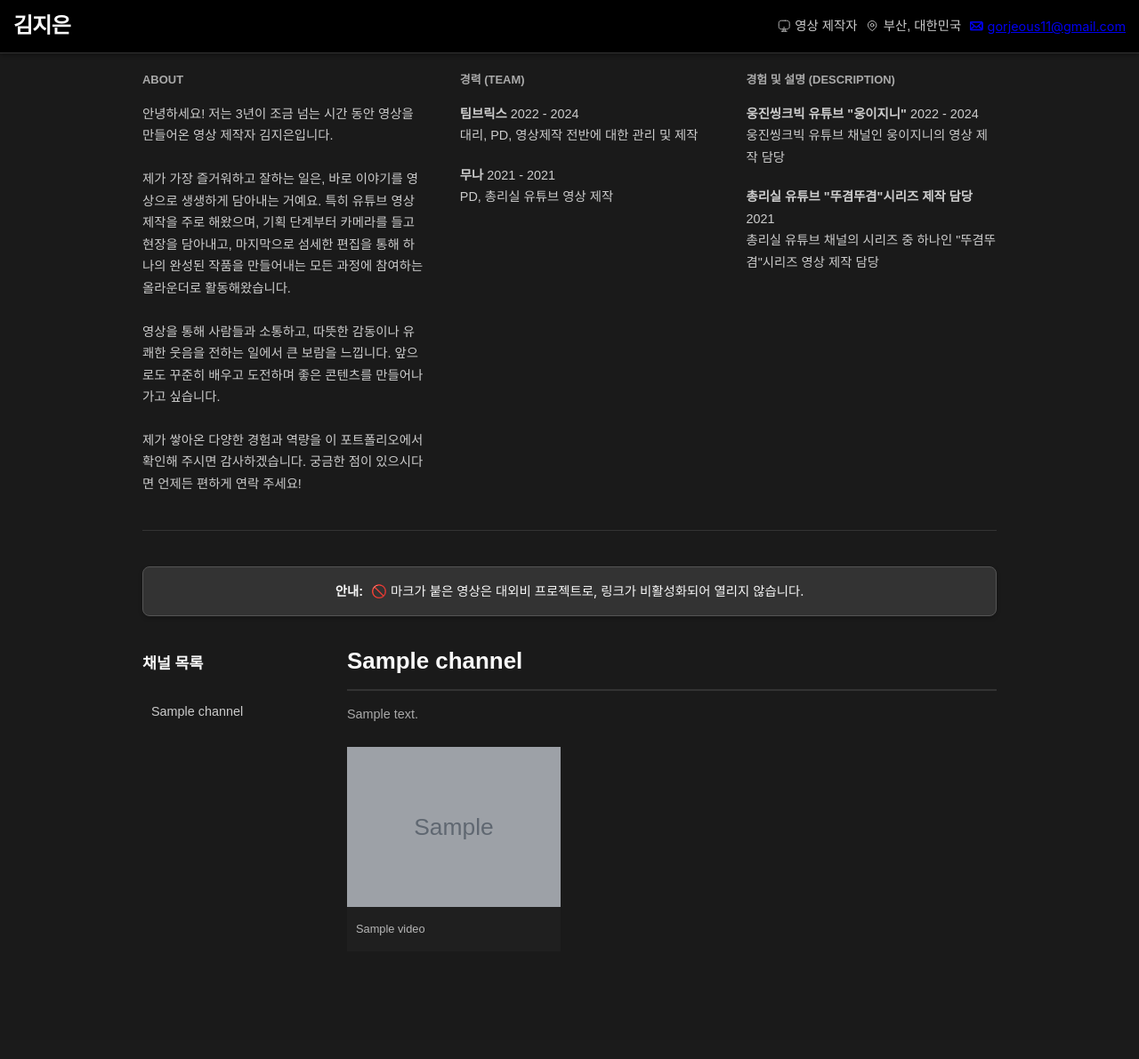
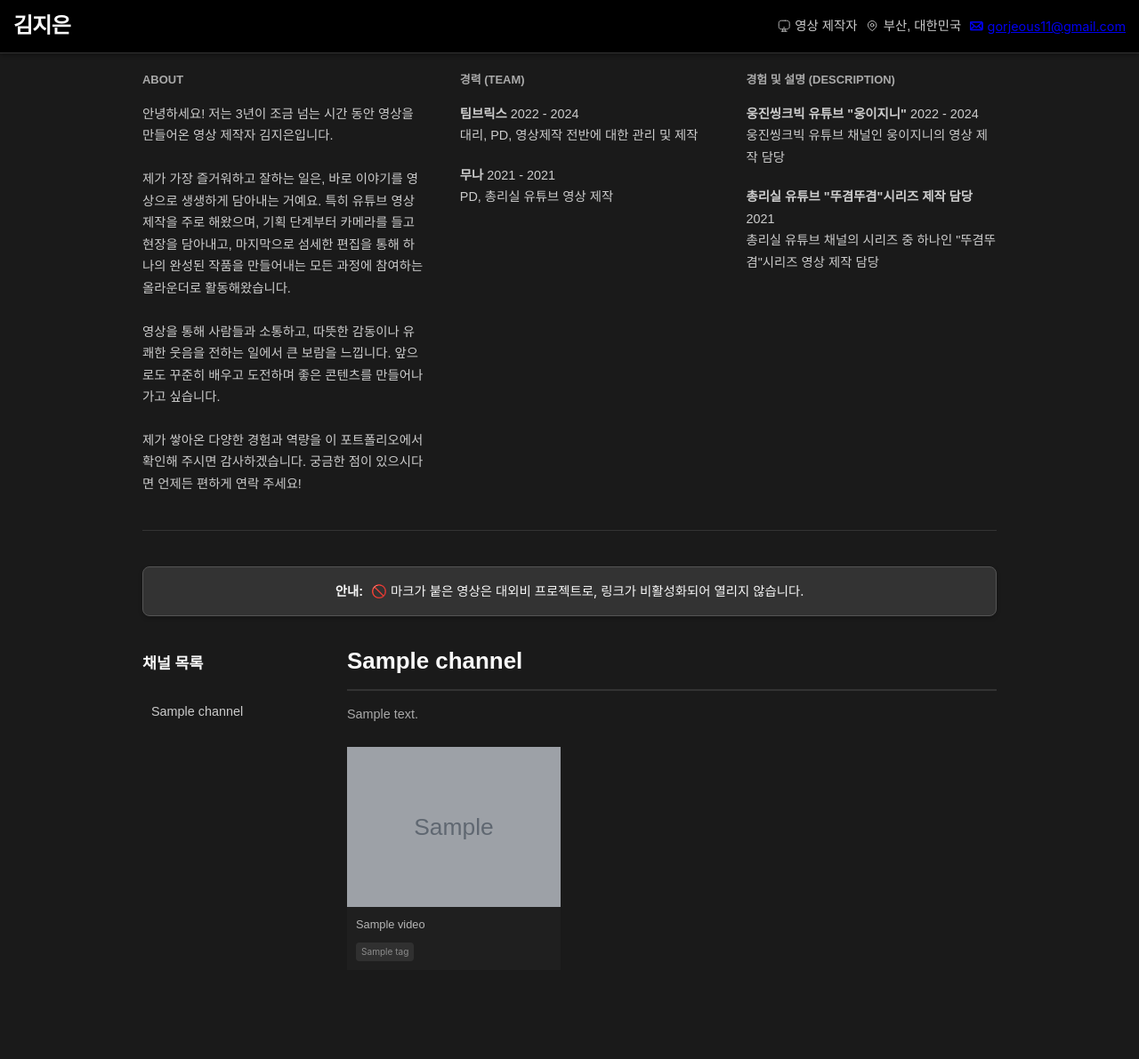
Before and after one commit to toxtuti/JE-portfolio-Replit, a Flask app: template templates/index.html in a window 1280 px wide. Shown: the whole page at 89% size. Before the commit the page ends 1052 px from the top, so only its background shows below. Run offline with Flask 3, Linux system fonts and the light colour scheme; the template is opened without the code that fills it: most values are stand-ins (such as "Sample title", 1, 10 or a date in 2020); grey boxes marked "Sample" are stand-in pictures; some web fonts are replaced.

Commit message:
update tag category

```diff
--- a/main.py
+++ b/main.py
@@ -20,7 +20,7 @@ def get_youtube_video_id(url):
     match = re.search(r'(?:v=|youtu\.be/|embed/|shorts/)([a-zA-Z0-9_-]{11})', url)
     if match:
         return match.group(1)
-    return None
+    return None # 영상 ID를 찾지 못한 경우
 
 # 채널 이름을 HTML ID로 사용할 수 있는 'slug' 형태로 변환하는 함수
 def slugify(text):
@@ -30,7 +30,7 @@ def slugify(text):
     text = text.lower() # 소문자로 변환
     text = re.sub(r'[^a-z0-9가-힣\s-]', '', text) # 한글, 알파벳, 숫자, 공백, 하이픈 외 제거
     text = re.sub(r'[\s]+', '-', text) # 공백을 하이픈으로 대체
-    text = text.strip('-') # 양 끝 하이픈 제거 (수정된 부분!)
+    text = text.strip('-') # 양 끝 하이픈 제거
     return text
 
 def get_youtube_links_from_notion():
@@ -53,6 +53,8 @@ def get_youtube_links_from_notion():
                     }
                 ]
             )
+
+            print("Notion API 응답:", response) # <-- 이 줄이 로그에 데이터를 출력합니다.
 
             all_notion_pages.extend(response['results'])
 
@@ -84,6 +86,7 @@ def get_youtube_links_from_notion():
         final_title = ""
         final_url = ""
         final_thumbnail = ""
+        final_tags = []
 
         if '제목' in properties and properties['제목']['type'] == 'title' and properties['제목']['title']:
             final_title = properties['제목']['title'][0]['plain_text']
@@ -91,6 +94,9 @@ def get_youtube_links_from_notion():
             final_title = properties['Name']['title'][0]['plain_text']
         else:
             final_title = "제목 없음"
+
+        if '태그' in properties and properties['태그']['type'] == 'multi_select':
+            final_tags = [tag['name'] for tag in properties['태그']['multi_select']]
 
         original_youtube_url = ""
         if '유튜브 링크' in properties and properties['유튜브 링크']['type'] == 'url' and properties['유튜브 링크']['url']:
@@ -136,7 +142,8 @@ def get_youtube_links_from_notion():
             grouped_videos_with_sort_key[channel_name]['videos'].append({
                 'title': final_title,
                 'url': final_url,
-                'thumbnail': final_thumbnail
+                'thumbnail': final_thumbnail,
+                'tags': final_tags
             })
 
     return grouped_videos_with_sort_key
@@ -145,7 +152,6 @@ def get_youtube_links_from_notion():
 def index():
     grouped_youtube_data_with_sort = get_youtube_links_from_notion()
 
-    # 각 채널에 대한 코멘트 (실제 노션 '영상구분' 값과 일치해야 함)
     channel_comments = {
         "웅이지니": "웅진씽크빅 유튜브 채널 '웅이지니'에서 제작한 교육 콘텐츠 영상들입니다. 아이들의 학습 흥미를 유발하는 다양한 기획과 편집으로 참여했습니다.",
         "총리실TV": "총리실 공식 유튜브 채널의 주요 영상들입니다. 사회 현안을 쉽고 재미있게 전달하기 위한 기획과 촬영, 편집을 담당했습니다.",
@@ -157,13 +163,11 @@ def index():
         "미분류": "채널 정보가 없거나 분류되지 않은 영상들입니다."
     }
 
-    # 채널들을 '정렬 순서'에 따라 정렬
     sorted_channel_items = sorted(
         grouped_youtube_data_with_sort.items(),
         key=lambda item: item[1]['sort_order']
     )
 
-    # 템플릿에 전달할 최종 정렬된 채널 데이터 구조 생성
     ordered_channels_for_template = []
     for channel_name, channel_info in sorted_channel_items:
         ordered_channels_for_template.append({
--- a/templates/index.html
+++ b/templates/index.html
@@ -306,7 +306,9 @@
             background-color: #222;
             min-height: 50px;
             display: flex;
-            align-items: center;
+            flex-direction: column; /* 세로 정렬 */
+            align-items: flex-start; /* 왼쪽 정렬 */
+            gap: 5px; /* 제목과 태그 사이 간격 */
         }
 
         .video-info h2 {
@@ -320,6 +322,22 @@
             overflow: hidden;
             text-overflow: ellipsis;
             font-family: 'GmarketSansMedium', 'Pretendard', sans-serif;
+        }
+
+        .video-tags {
+            display: flex;
+            flex-wrap: wrap;
+            gap: 4px;
+            margin-top: 5px;
+        }
+
+        .tag {
+            background-color: #3a3a3a;
+            color: #bbb;
+            padding: 2px 6px;
+            border-radius: 4px;
+            font-size: 0.7em;
+            white-space: nowrap;
         }
 
         /* 데이터 없을 때 메시지 */
@@ -456,7 +474,7 @@
             </div>
             <div class="info">
                 <span class="info-item">
-                    <svg xmlns="http://www.w3.org/2000/svg" width="24" height="24" viewBox="0 0 24 24"><path fill="none" stroke="currentColor" stroke-linecap="round" stroke-linejoin="round" stroke-width="1.5" d="M14 2h-4c-3.28 0-4.919 0-6.081.814a4.5 4.5 0 0 0-1.105 1.105C2 5.08 2 6.72 2 10s0 4.919.814 6.081a4.5 4.5 0 0 0 1.105 1.105C5.08 18 6.72 18 10 18h4c3.28 0 4.919 0 6.081-.814a4.5 4.5 0 0 0 1.105-1.105C22 14.92 22 13.28 22 10s0-4.919-.814-6.081a4.5 4.5 0 0 0-1.105-1.105C18.92 2 17.28 2 14 2m-3 13h2m1.5 7l-.316-.419c-.71-.944-.887-2.387-.437-3.581M9.5 22l.316-.419c.71-.944.887-2.387.437-3.581M7 22h10" color="currentColor"/></svg>
+                    <svg xmlns="http://www.w3.org/2000/svg" width="24" height="24" viewBox="0 0 24 24"><path fill="none" stroke="currentColor" stroke-linecap="round" stroke-linejoin="round" stroke-width="1.5" d="M14 2h-4c-3.28 0-4.919 0-6.081.814a4.5 4.5 0 0 0-1.105 1.105C2 5.08 2 6.72 2 10s0 4.919.814 6.081a4.5 4.5 0 0 0 1.105 1.105C5.08 18 6.72 18 10 18h4c3.28 0 4.919 0 6.081-.814a4.5 4.5 0 0 0 1.105-1.105C22 14.92 22 13.28 22 10s0-4.919-.814-6.081a4.5 4.5 0 0 0-1.105-1.105C18.92 2 17.28 2 14 2m-3 13h2m1.5 7l-.316-.419c-.71-.944-.887-2.387-.437-3.581M9.5 22l.316-.419c-.71-.944-.887-2.387-.437-3.581M7 22h10" color="currentColor"/></svg>
                     영상 제작자
                 </span>
                 <span class="info-item">
@@ -546,6 +564,13 @@
                                             <img src="{{ video.thumbnail }}" alt="{{ video.title }} 썸네일" class="video-thumbnail">
                                             <div class="video-info">
                                                 <h2>{{ video.title }}</h2>
+                                                {% if video.tags %}
+                                                <div class="video-tags">
+                                                    {% for tag in video.tags %}
+                                                        <span class="tag">{{ tag }}</span>
+                                                    {% endfor %}
+                                                </div>
+                                                {% endif %}
                                             </div>
                                         </a>
                                     {% endfor %}
```
